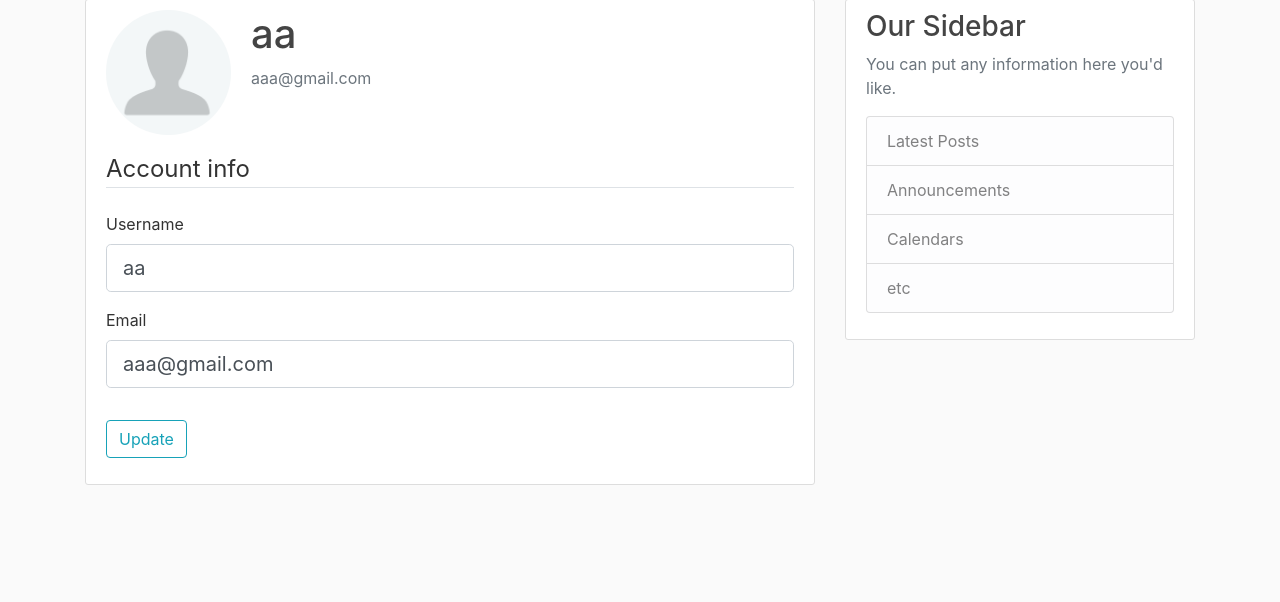
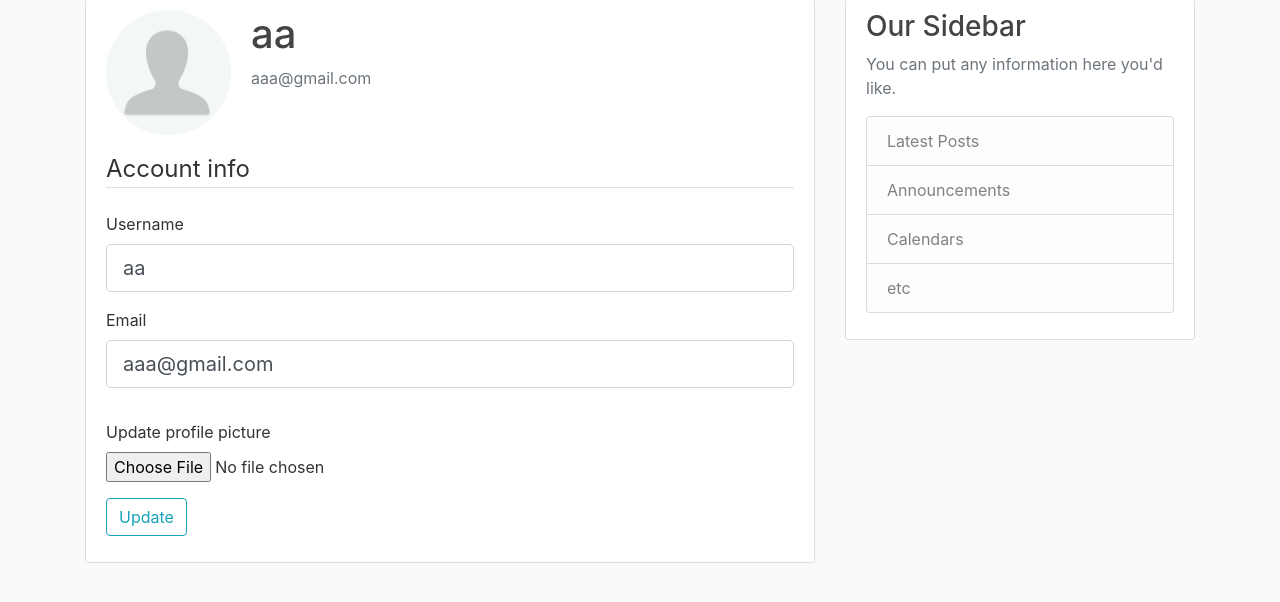
Before and after one commit to TomekQ13/LetterToSanta, a Flask app: page /account in a window 1280 px wide. Shown: the part 81-683 px from the top of the page. Run offline with Flask 2, Linux system fonts and the light colour scheme; a user stored in the database is signed in; some libraries are stand-ins or nearby versions.

Commit message:
user picture update done

```diff
--- a/blog/forms.py
+++ b/blog/forms.py
@@ -1,4 +1,5 @@
 from flask_wtf import FlaskForm
+from flask_wtf.file import FileField, FileAllowed
 from flask_login import current_user
 from wtforms import StringField, PasswordField, SubmitField, BooleanField
 from wtforms.validators import DataRequired, Length, Email, EqualTo, ValidationError
@@ -30,7 +31,9 @@ class LoginForm(FlaskForm):
 class UpdateAccountForm(FlaskForm):
     username = StringField('Username', validators=[DataRequired(), Length(min=2, max=20)])
     email = StringField('Email', validators=[DataRequired(), Email()])
+    picture = FileField('Update profile picture', validators=[FileAllowed(['jpg', 'png'])])
     submit = SubmitField('Update')
+
 
     def validate_username(self, username):
         if username.data != current_user.username:
--- a/blog/routes.py
+++ b/blog/routes.py
@@ -1,3 +1,6 @@
+import os
+import secrets
+from PIL import Image
 from flask import render_template, url_for, flash, redirect, request
 from blog import app, db, bcrypt
 from blog.forms import RegistrationForm, LoginForm, UpdateAccountForm
@@ -73,6 +76,19 @@ def logout():
     logout_user()
     return redirect(url_for('home'))
 
+def save_picture(form_picture, output_size = (125, 125)):
+    #form_picture - data from form of file
+    random_hex = secrets.token_hex(8)
+    _f_name, f_ext = os.path.splitext(form_picture.filename)
+    picture_fn = random_hex + f_ext
+    picture_path = os.path.join(app.root_path, 'static/profile_pics', picture_fn)
+
+    #resize the picture
+    i = Image.open(form_picture)
+    i.thumbnail = output_size
+    i.save(picture_path)
+
+    return picture_fn
 
 @app.route("/account", methods=['GET', 'POST'])
 @login_required
@@ -80,11 +96,26 @@ def account():
     form = UpdateAccountForm()
 
     if form.validate_on_submit():
+        if form.picture.data:
+            old_picture = current_user.image_file
+            picture_file = save_picture(form.picture.data)
+            current_user.image_file = picture_file
+
+            #delete the old picture from the file system if is different than default
+            if old_picture != 'default.jpg':
+                old_picture_path = os.path.join(app.root_path, 'static/profile_pics', old_picture)
+                try:
+                    os.remove(old_picture_path)
+                except:
+                    pass
+
         current_user.username = form.username.data
         current_user.email = form.email.data
         db.session.commit()
         flash('Your account has been updated.', 'success')
+
         return redirect(url_for('account'))
+
     elif request.method == 'GET':
         form.username.data = current_user.username
         form.email.data = current_user.email
--- a/blog/templates/account.html
+++ b/blog/templates/account.html
@@ -8,7 +8,7 @@
         <p class="text-secondary">{{ current_user.email }}</p>
       </div>
     </div>
-    <form method="POST" action="">
+    <form method="POST" action="" enctype="multipart/form-data">
         {{ form.hidden_tag() }}
         <fieldset class="form-group">
             <legend class="border-bottom mb-4">Account info</legend>
@@ -40,6 +40,15 @@
             </div>
         </fieldset>
         <div class="form-group">
+            {{ form.picture.label() }}
+            {{ form.picture(class="form-control-file") }}
+            {% if form.picture.errors %}
+                {% for error in form.picture.errors %}
+                    <span class="text-danger">{{ error }}</span></br>
+                {% endfor %}
+            {% endif %}
+        </div>
+        <div class="form-group">
             {{ form.submit(class="btn btn-outline-info")}}
         </div>
     </form>
```
Also changed, not shown: blog/site.db, blog/static/profile_pics/49076bdabf7532ac.png (added), blog/static/profile_pics/ea2d64776a0f29ac.png (added), 2 other files.
